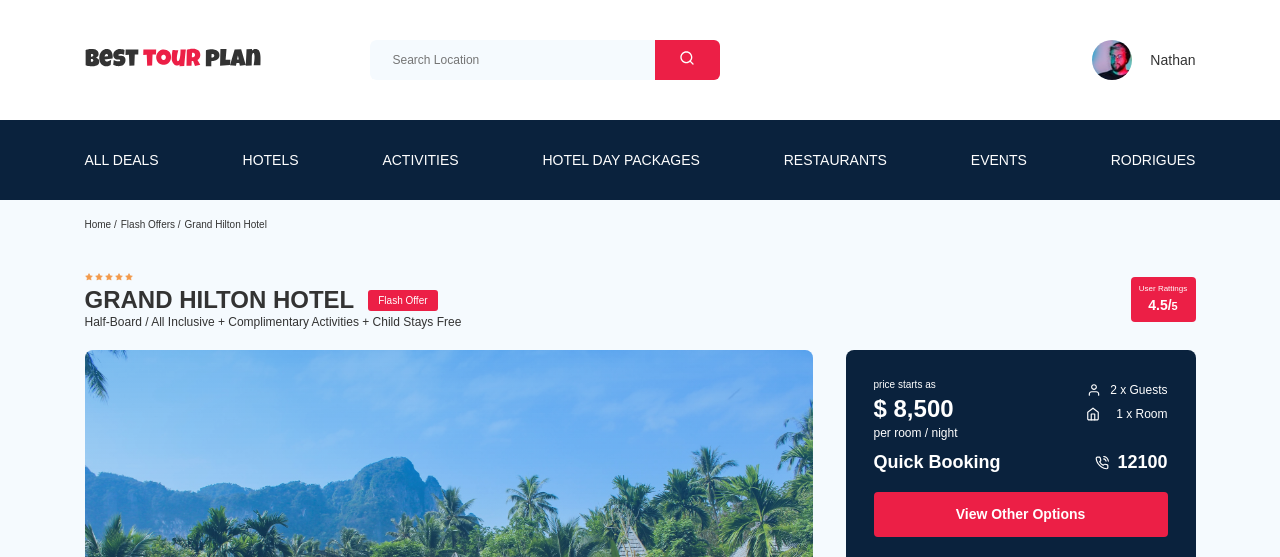
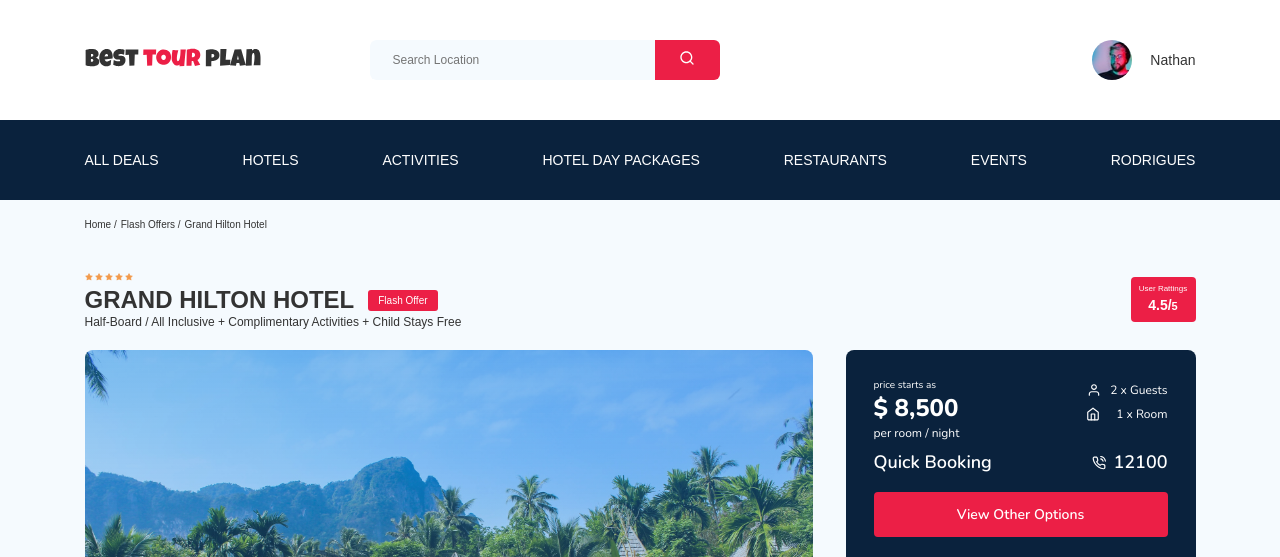
Before and after one commit to Ramazan-Akhmetshin/tour-plan, a plain HTML site: page index.html in a window 1280 px wide. Shown: the top 557 px of the page. Drawn offline with nearby package versions, Linux system fonts and the light colour scheme.

Commit message:
fix: font

```diff
--- a/index.html
+++ b/index.html
@@ -7,6 +7,7 @@
   <title>Best Tour Plan - Hootel Booking</title>
   <link href="https://fonts.googleapis.com/css2?family=Mulish:wght@400;700&family=Nunito:wght@400;700;800&display=swap"
     rel="stylesheet">
+  <link href="https://fonts.googleapis.com/css2?family=Nunito:wght@400;600;800&display=swap" rel="stylesheet">
   <link rel="stylesheet" href="css/swiper-bundle.min.css">
   <link rel="stylesheet" href="css/style.css">
 </head>
--- a/sass/_settings.sass
+++ b/sass/_settings.sass
@@ -7,5 +7,7 @@ body
 .container
   max-width: 1111px
   margin: auto
+.booking
+  font-family: "Nunito", sans-serif
 img
   max-width: 100%
```
Also changed, not shown: css/style.css, 1 other file.
